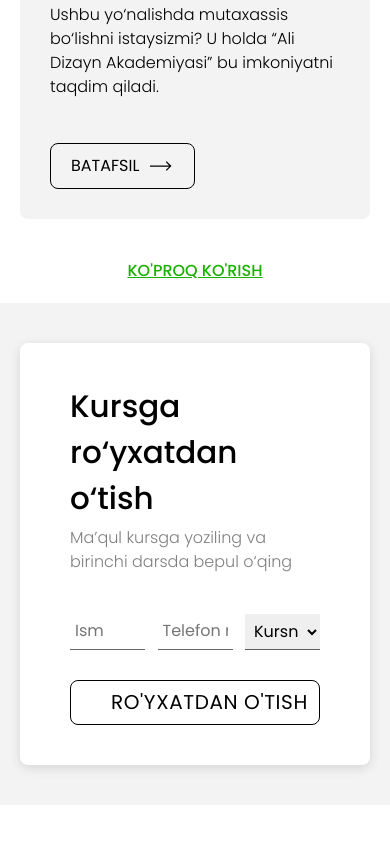
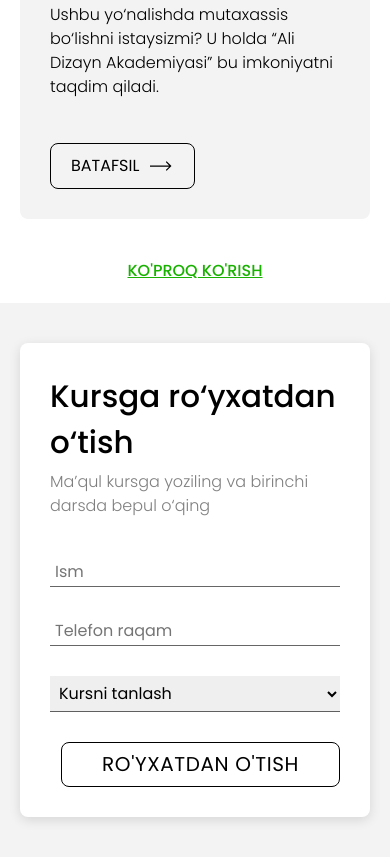
Before and after one commit to frontendtester/ali-design-academy, a plain HTML site: page index.html in a window 390 px wide. Shown: the part 1986-2843 px from the top of the page. Before the commit the page ends 2791 px from the top, so only its background shows below. Drawn offline with Linux system fonts and the light colour scheme.

Commit message:
Make registration form responsive

```diff
--- a/css/styles.css
+++ b/css/styles.css
@@ -589,6 +589,23 @@ only screen and (                min-resolution: 2dppx) {
   }
 }
 
+@media only screen and (max-width: 750px) {
+  .registration__inner {
+    padding: 30px;
+  }
+
+  .registration-form__group {
+    width: 100%;
+    max-width: 100%;
+    margin-right: 0;
+    margin-bottom: 30px;
+  }
+
+  .registration-form__submit {
+    margin-top: 0;
+  }
+}
+
 @media only screen and (max-width: 650px) {
   .hero__content {
     max-width: 100%;
```
